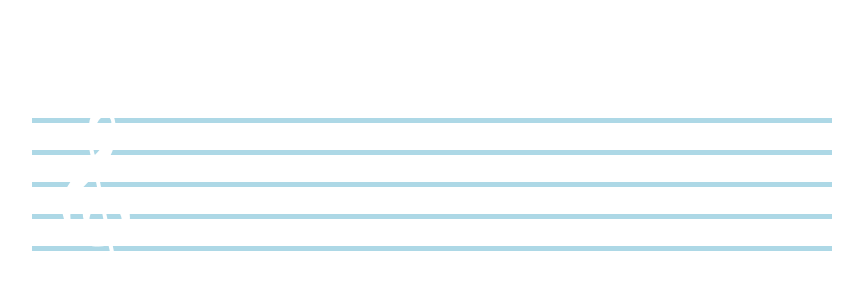
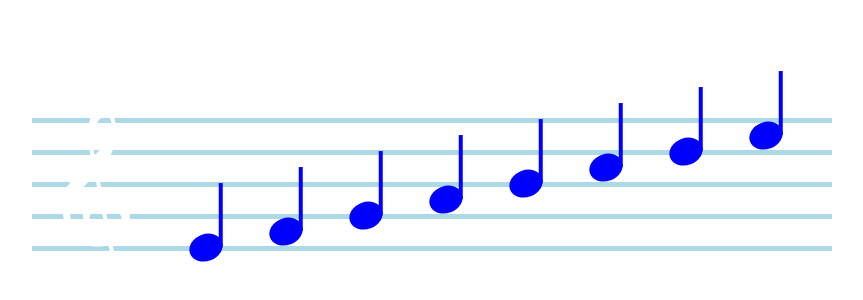
Before and after one commit to ajesus7/ma, a React (Vite) app in the folder music-assistant/: page / in a window 1280 px wide. Shown: the part 130-430 px from the top of the page, without its empty margins (208-1071 px from the left). Built offline with nearby package versions, Linux system fonts and the light colour scheme.

Commit message:
feat: function generates an octave of notes (8), from origin. E -> E

```diff
--- a/music-assistant/src/App.css
+++ b/music-assistant/src/App.css
@@ -43,7 +43,7 @@
 
 /* Staff Styling */
 
-.staff {
+#staff {
   position: relative;
   display: flex;
   flex-direction: column;
@@ -67,3 +67,33 @@ svg.icon {
   top: -10.5em;
   right: 21em;
 }
+
+.note {
+  position: absolute;
+  bottom: -1em;
+  left: -0.2em;
+}
+
+/* note oval */
+.note p {
+  width: 2.15em;
+  height: 1.7em;
+  position: relative;
+  background-color: blue;
+  border-radius: 50%;
+  display: inline-block;
+  transform: rotate(-20deg); /* Rotate the note head slightly */
+  margin: 0;
+}
+
+/* creates the note stem */
+.note p::after {
+  content: ""; /* note doesn't appear without this */
+  position: absolute;
+  width: 0.25em;
+  height: 4em;
+  background-color: blue;
+  left: 2.5em;
+  bottom: 0.45em;
+  transform: rotate(20deg); /* Rotate the note head slightly */
+}
--- a/music-assistant/src/App.tsx
+++ b/music-assistant/src/App.tsx
@@ -1,15 +1,36 @@
 import "./App.css";
 
 function App() {
+  const generateNotes = () => {
+    const notes = [];
+    for (let i = 0; i < 8; i++) {
+      notes.push(
+        <div
+          className="note"
+          key={i}
+          style={{
+            transform: `translate(${5 * i + 10}em, ${-1 * i}em)`,
+          }}
+        >
+          <p></p>
+        </div>
+      );
+    }
+    return notes;
+  };
+
+  generateNotes();
+
   return (
     <>
       <div className="content-container">
-        <ul className="staff">
+        <ul id="staff">
           <li className="line"></li>
           <li className="line"></li>
           <li className="line"></li>
           <li className="line"></li>
           <li className="line"></li>
+          {generateNotes()}
         </ul>
       </div>
       <svg className="icon">
```
